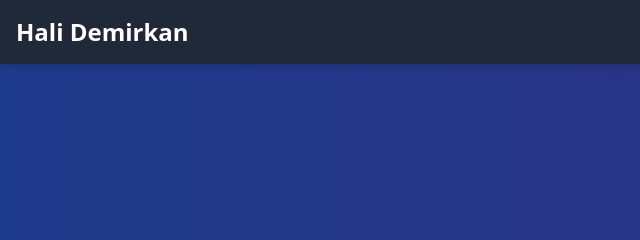
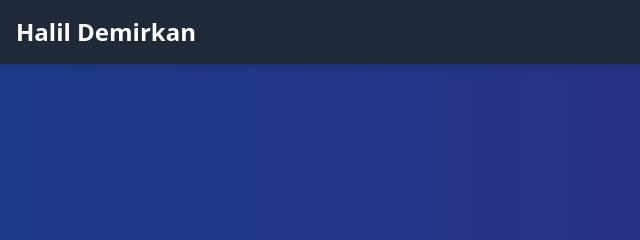
Before and after one commit to halildemirkan/halildemirkan.github.io, a plain HTML site: page index.html in a window 1280 px wide. Shown: the top 240 px of the page, 0-640 px from the left. Drawn offline with nearby package versions, Linux system fonts and the light colour scheme.

Commit message:
spelling correction

```diff
--- a/index.html
+++ b/index.html
@@ -13,7 +13,7 @@
     <header class="fixed w-full bg-gray-800 shadow-md z-50">
         <nav class="container mx-auto px-4 py-4">
             <div class="flex justify-between items-center">
-                <h1 class="text-2xl font-bold text-white">Hali Demirkan</h1>
+                <h1 class="text-2xl font-bold text-white">Halil Demirkan</h1>
                 <div class="hidden md:flex space-x-6">
                     <a href="#hero" class="text-gray-300 hover:text-blue-400">Home</a>
                     <a href="#why-teach" class="text-gray-300 hover:text-blue-400">Waarom ik?</a>
```
